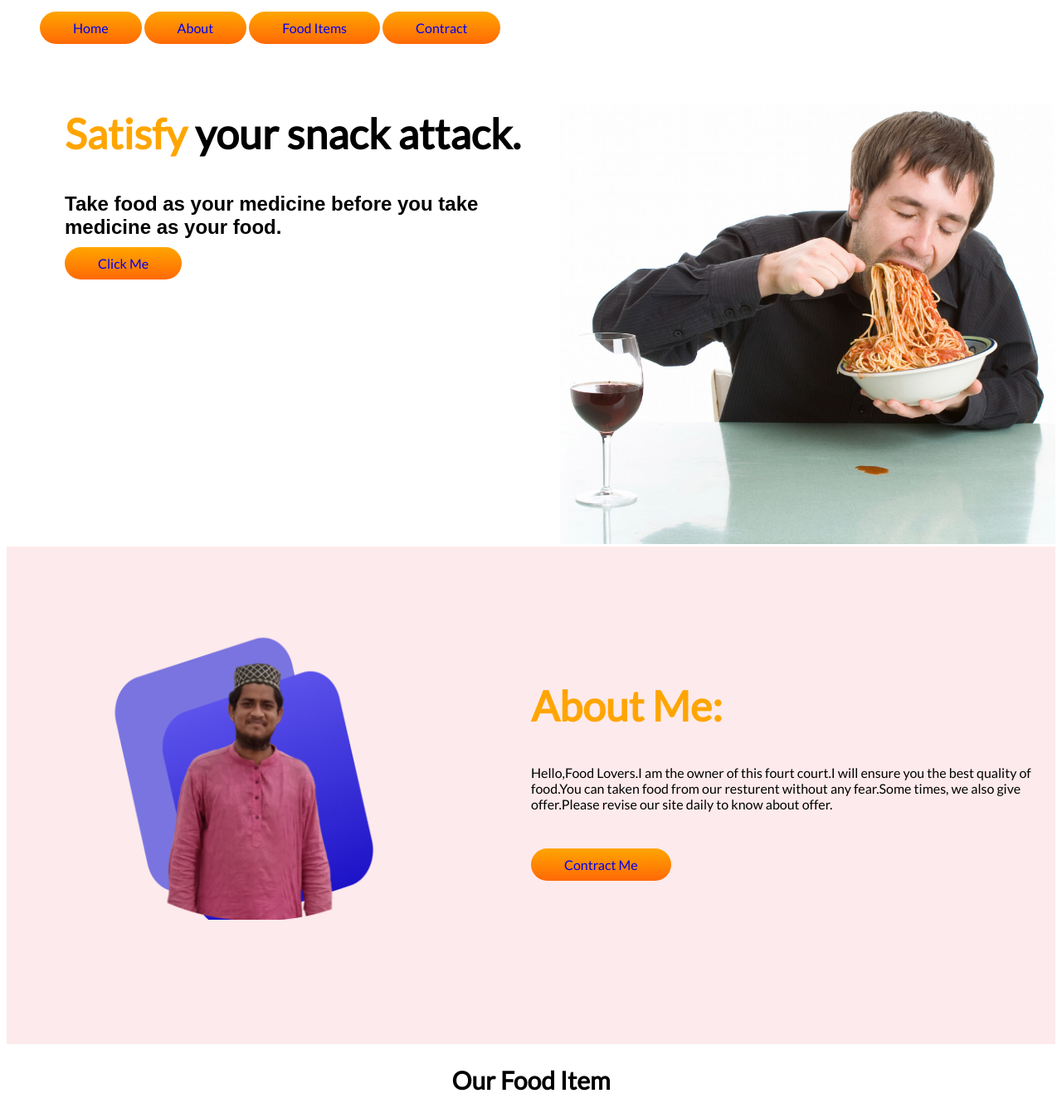
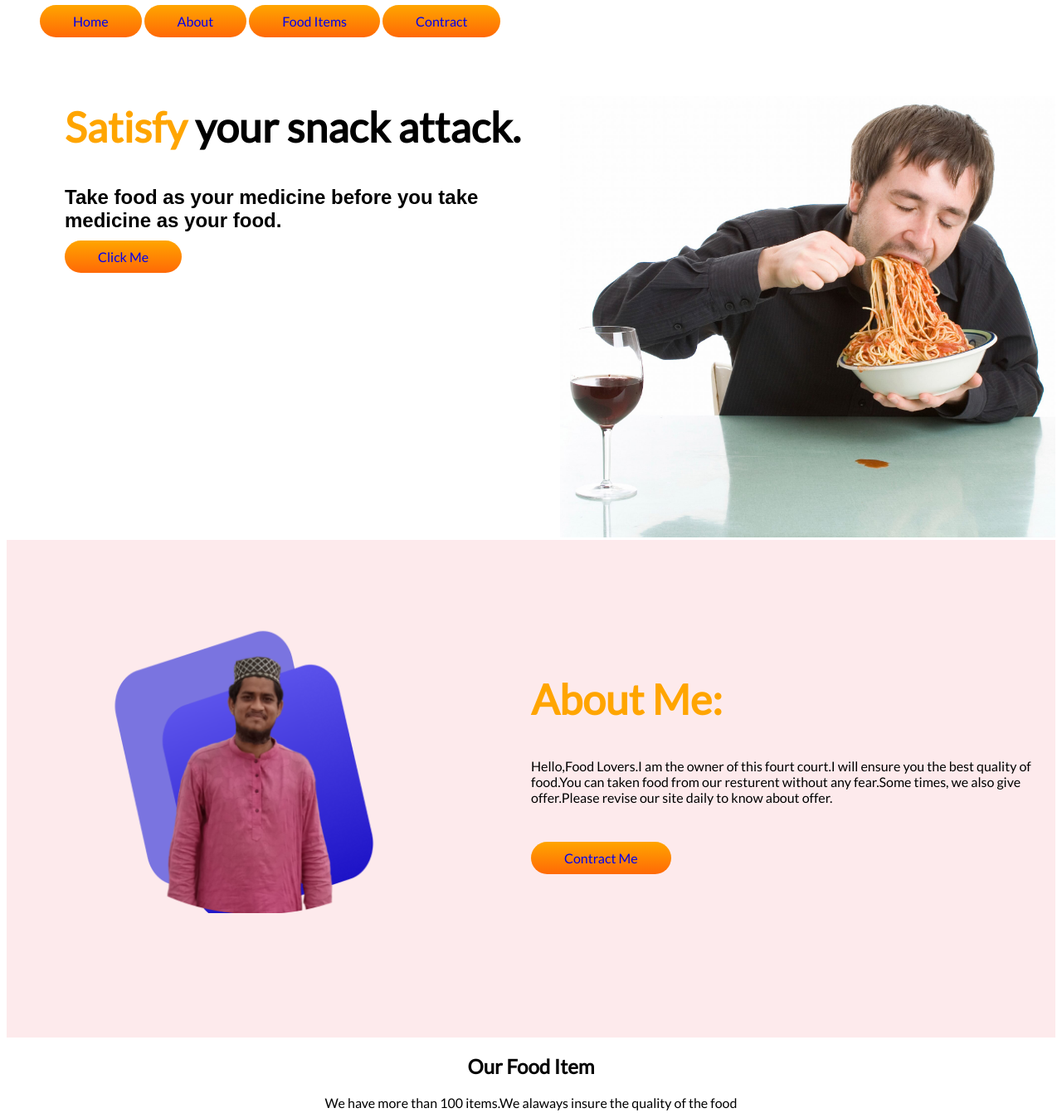
Before and after one commit to abid-mugdho9875/Food-Court, a plain HTML site: page index.html in a window 1280 px wide. Shown: the top 1342 px of the page at 83% size. Drawn offline with Linux system fonts and the light colour scheme.

Commit message:
final-check

```diff
--- a/style.css
+++ b/style.css
@@ -77,11 +77,6 @@ a {
     text-align: center;
 }
 
-.item-tittle h1 {
-    font-weight: 700;
-    font-size: 30px;
-}
-
 .footer-section {
     text-align: center;
     padding: 10px;
@@ -95,10 +90,6 @@ a {
     padding-top: 30px;
 }
 
-ul {
-    display: inline-block;
-}
-
 li {
     display: inline;
 }
```
